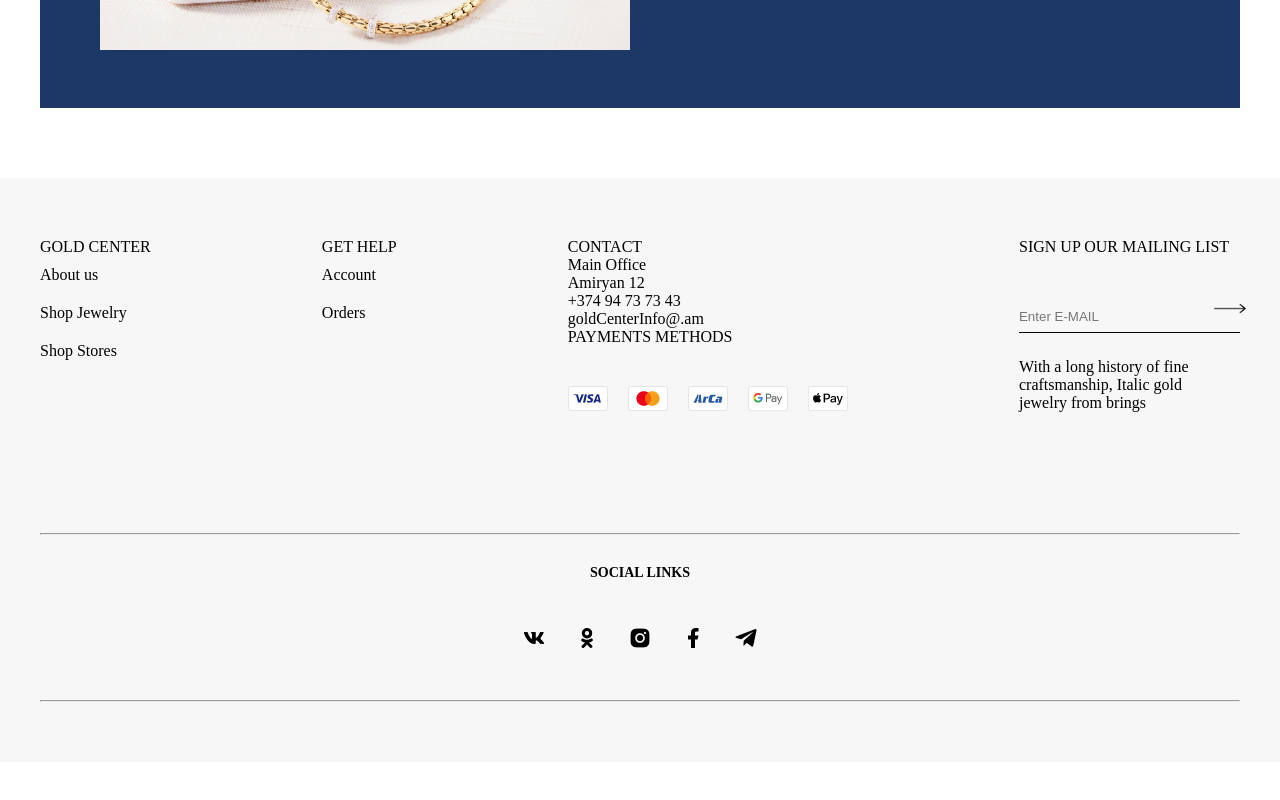
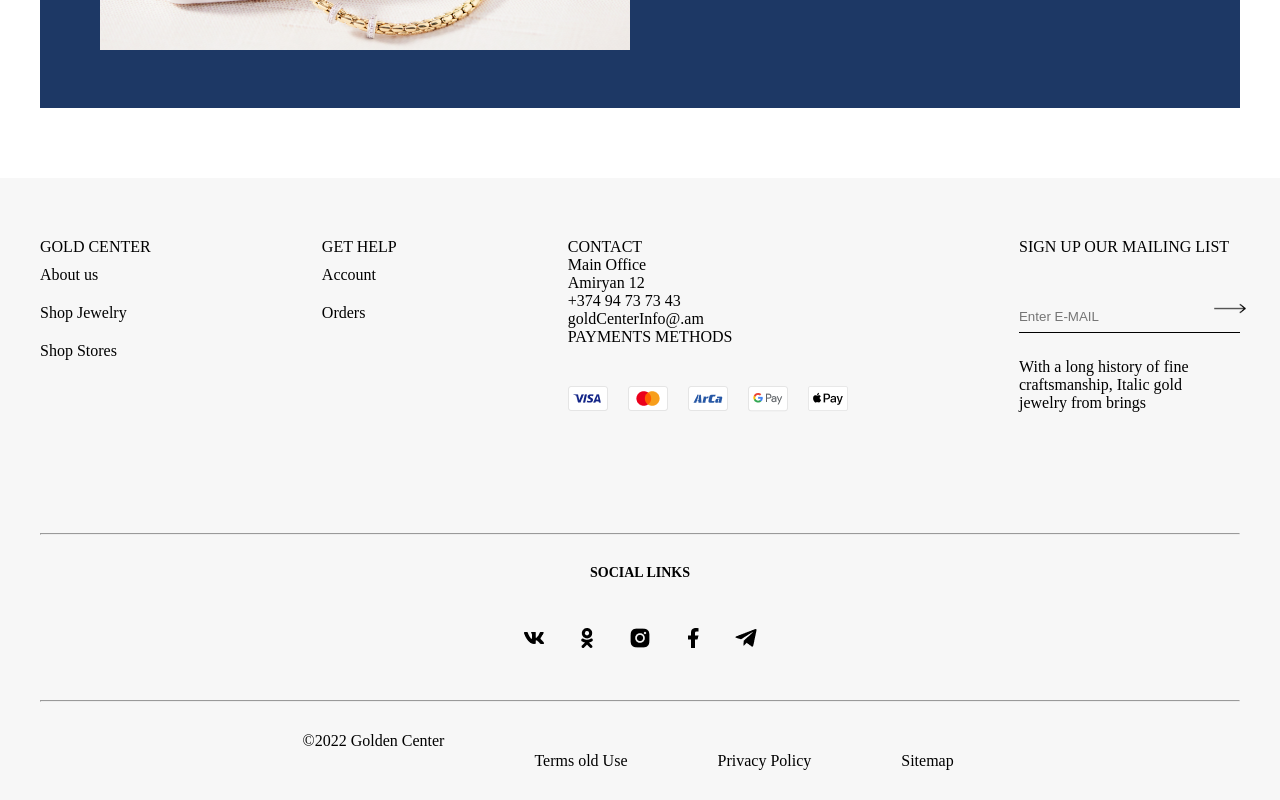
Before and after one commit to vahagnmovs/GoldMarket, a React (Create React App) app in the folder goldmarket/: page / in a window 1280 px wide. Shown: the part 5971-6771 px from the top of the page. Before the commit the page ends 6733 px from the top, so only its background shows below. Built offline with nearby package versions, Linux system fonts and the light colour scheme.

Commit message:
added footer end rou links

```diff
--- /dev/null
+++ b/goldmarket/src/components/footer/footerEnd.tsx
@@ -0,0 +1,19 @@
+import {Link} from "react-router-dom";
+import { TFooterEndLink} from "../../data/footerData";
+
+type TFooterEnd = {
+    title: string
+    data: TFooterEndLink[]
+}
+
+const FooterEnd = ({title, data}: TFooterEnd) => {
+    return (
+       <>
+       {/*FIXME: key*/}
+       <li>&copy;{title} </li>
+           {data.map(elem => <li key={Math.random()}><Link to={elem.path}></Link> {elem.name} </li>)}
+       </>
+    );
+};
+
+export  {FooterEnd};
--- a/goldmarket/src/components/footer/index.tsx
+++ b/goldmarket/src/components/footer/index.tsx
@@ -14,11 +14,11 @@ import {FooterGoldHelp} from "./footerGoldHelp";
 import {FooterContact} from "./footerContact";
 import {FooterPayment} from "./footerPayment";
 import {FooterSocialLink} from "./footerSocialLink";
+import {FooterEnd} from "./footerEnd";
 
 const FooterLinks = () => {
     //TODO: check navigate
     // const navigate = useNavigate()
-    console.log(footerData.goldCenter, "databugbhujnj")
     return (
         <div className={"bg-gray"}>
             <footer className="container footer flex  dir-col">
@@ -54,6 +54,12 @@ const FooterLinks = () => {
                 </div>
                 <hr/>
                 <ul className={" footer_end flex"}>
+
+                    <FooterEnd title={"2022 Golden Center" } data={footerData.footerEndLink}/>
+
+
+
+
                 </ul>
             </footer>
         </div>
--- a/goldmarket/src/data/footerData.ts
+++ b/goldmarket/src/data/footerData.ts
@@ -27,12 +27,18 @@ export type TSocialLinks = {
     path: string,
 }
 
+export type TFooterEndLink = {
+    name: string,
+    path: string
+}
+
 export type TFooterData = {
     goldCenter: TGoldCenter[],
     getHelp: TGoldHelp[],
     contact: string[],
     paymentsMethods: string[],
     socialLinks: TSocialLinks[],
+    footerEndLink: TFooterEndLink[],
 }
 
 export const footerData: TFooterData = {
@@ -94,4 +100,19 @@ export const footerData: TFooterData = {
             path: "/telegram"
         },
     ],
+    footerEndLink:  [
+        {
+            name: "Terms old Use",
+            path: "/",
+        },
+        {
+            name: "Privacy Policy",
+            path: "/",
+        },
+        {
+            name: "Sitemap",
+            path: "/",
+        }
+    ]
+
 }
```
